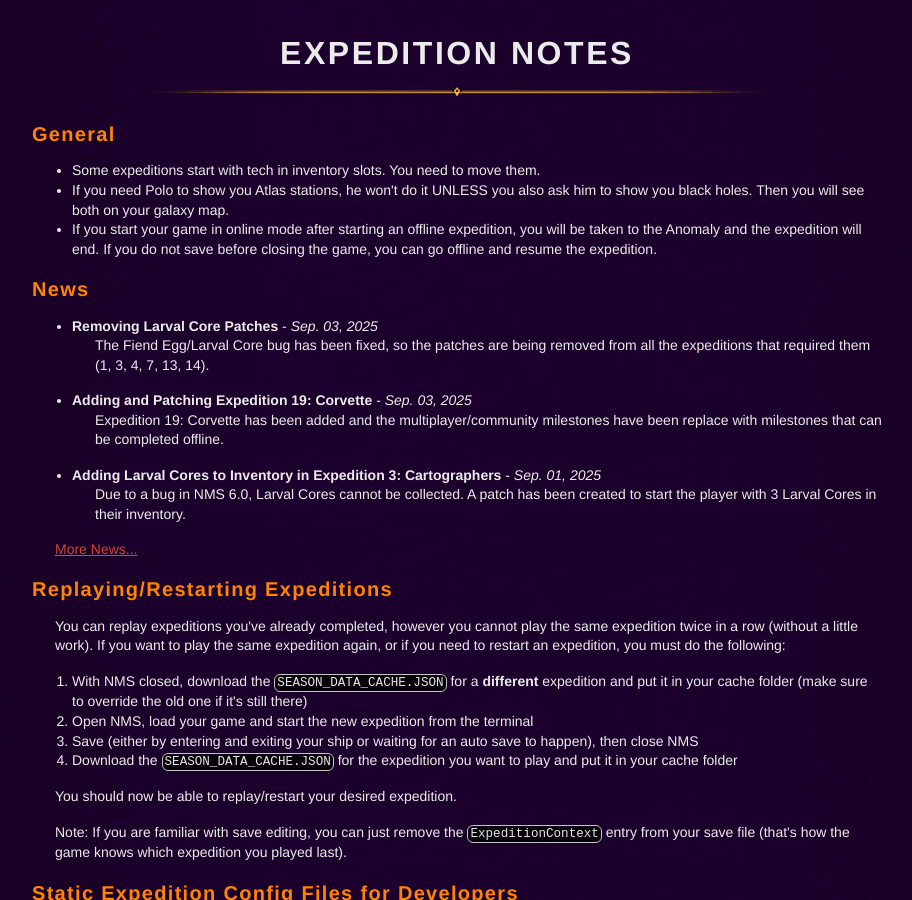
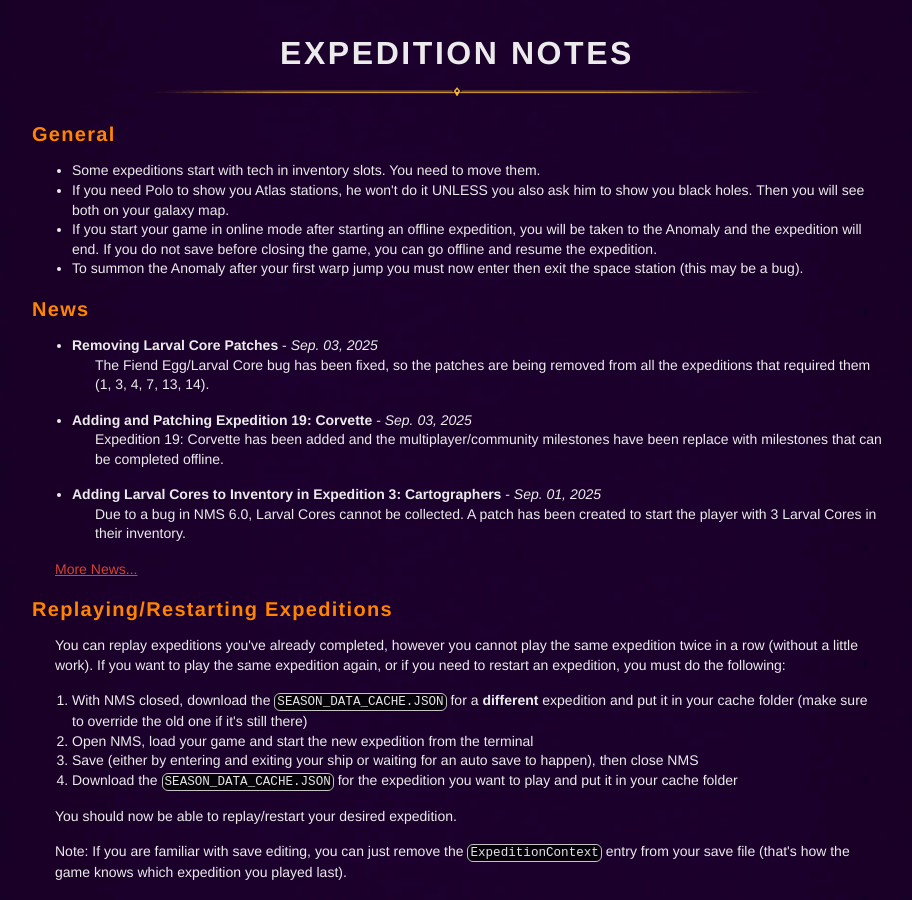
Before and after one commit to cwmonkey/nms-expeditions, a Jekyll site: the page built from index.html, in a window 1280 px wide and 900 px high, scrolled down 909 px. Shown: the whole window, without its empty margins (183-1095 px from the left). Built offline with Jekyll 4.4.1, drawn with Linux system fonts in a browser that asks for light colours; some web fonts are replaced.

Commit message:
Adding note about summoning the Anomaly

```diff
--- a/index.html
+++ b/index.html
@@ -379,6 +379,7 @@
         <li>Some expeditions start with tech in inventory slots. You need to move them.</li>
         <li>If you need Polo to show you Atlas stations, he won't do it UNLESS you also ask him to show you black holes. Then you will see both on your galaxy map.</li>
         <li>If you start your game in online mode after starting an offline expedition, you will be taken to the Anomaly and the expedition will end. If you do not save before closing the game, you can go offline and resume the expedition.</li>
+        <li>To summon the Anomaly after your first warp jump you must now enter then exit the space station (this may be a bug).</li>
       </ul>
     </section>
 
```
